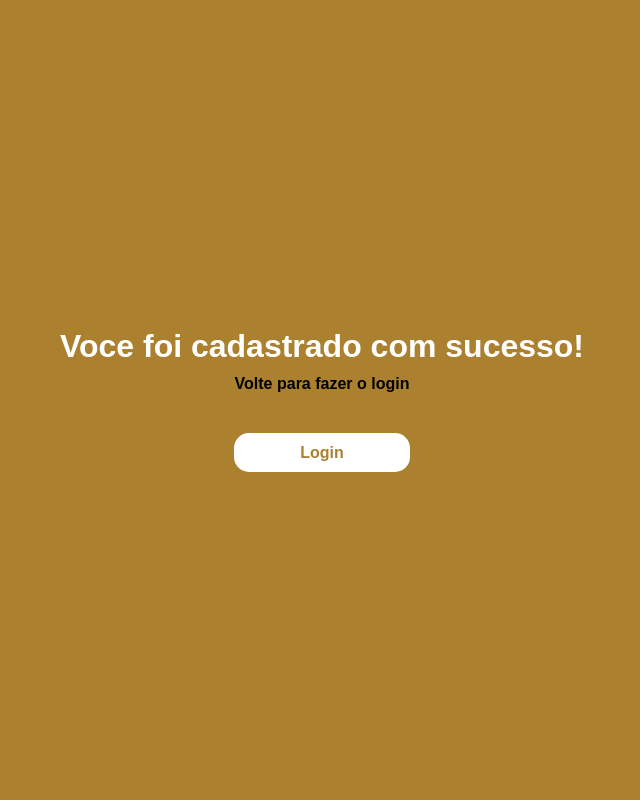
After one commit to joaotelini/queijaria-ecommerce, a PHP site: page /pages/cad.html in a window 1280 px wide. The commit adds this page. Shown: the whole page, without its empty margins (318-958 px from the left). Run offline with PHP 8.4, Linux system fonts and the light colour scheme.

Commit message:
add info-cad page

```diff
--- a/css/style.css
+++ b/css/style.css
@@ -15,6 +15,11 @@ html {
     align-items: center;
     background-color: #AB8130;
     height: 100vh;
+}
+
+.container-coluna {
+    display: flex;
+    flex-direction: column;
 }
 
 .box {
@@ -117,3 +122,17 @@ input::placeholder {
     text-decoration: none;
     color: #AB8130;
 }
+
+button {
+    color: #AB8130;
+    background-color: white;
+    border: none;
+    width: 176px;
+    height: 39px;
+    border-radius: 15px;
+    margin-top: 40px;
+    font-weight: bold;
+    font-size: 16px;
+    cursor: pointer;
+
+}
--- /dev/null
+++ b/pages/cad.html
@@ -0,0 +1,16 @@
+<!DOCTYPE html>
+<html lang="pt-br">
+<head>
+    <meta charset="UTF-8">
+    <meta name="viewport" content="width=device-width, initial-scale=1.0">
+    <link rel="stylesheet" href="../css/style.css">
+    <title>Cadastrado</title>
+</head>
+<body>
+    <div class="container container-coluna">
+            <h1 style="margin-bottom: 10px; color: white;">Voce foi cadastrado com sucesso!</h1>
+            <p style="font-weight: bold;">Volte para fazer o login</p>
+            <a href="login.html"><button >Login</button></a>
+    </div>
+</body>
+</html>
--- a/php/verify-cad.php
+++ b/php/verify-cad.php
@@ -24,7 +24,8 @@
             echo "Este email ja existe";
     }
     else if ($conn->query($inserir) === TRUE){
-            echo "Voce foi cadastrado com sucesso!";
+            header("../pages/cad.html");
+            exit();
         }
         else {
             echo "Error: " . $inserir . "<br>" . $conn->error;
```
